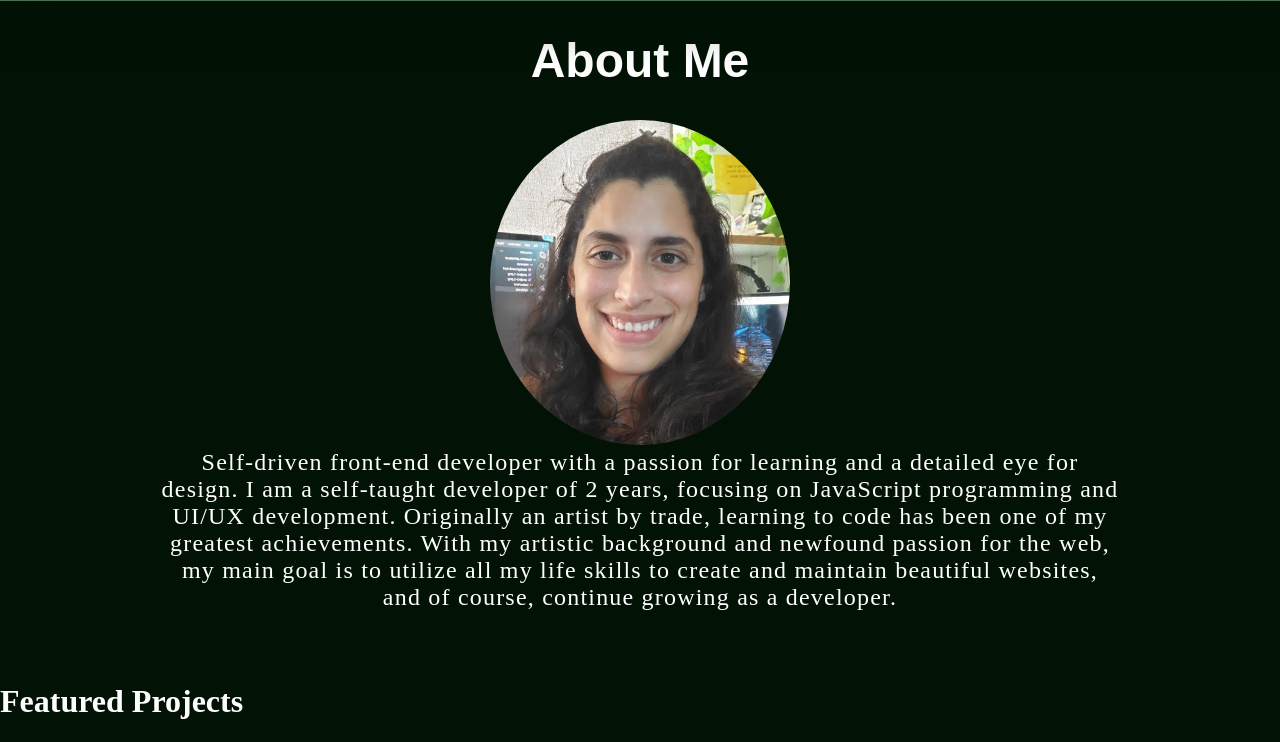
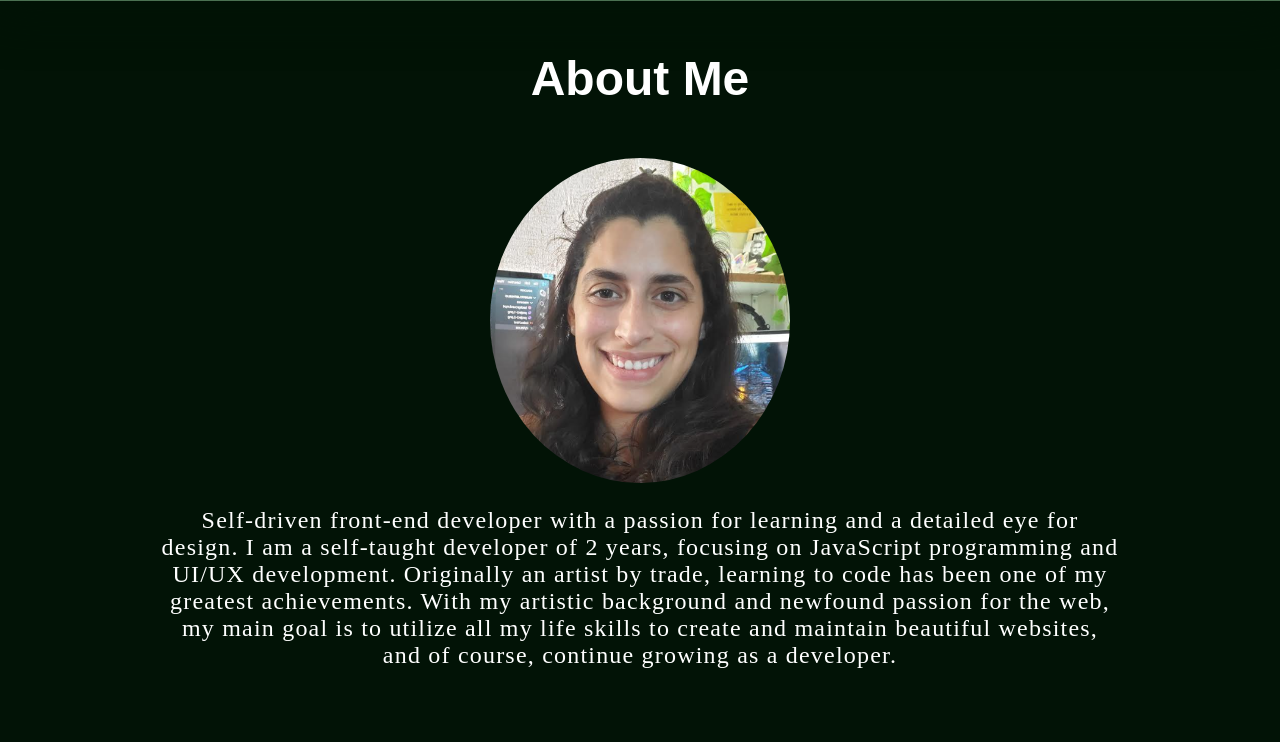
Before and after one commit to vilodye1/vilodye1.github.io, a PHP site: page / in a window 1280 px wide; the page is wider, and only the part inside the window is pictured. Shown: the part 838-1580 px from the top of that part. Run offline with PHP 8.4, Linux system fonts and the light colour scheme; some web fonts are replaced.

Commit message:
Update styles.css

```diff
--- a/styles.css
+++ b/styles.css
@@ -93,11 +93,13 @@ a {
 .about-me-title {
     font-family: Macondo, sans-serif;
     font-size: 48px;
+    margin-top: 50px;
 }
 .profile-img {
 border-radius: 50%;
 width: 300px;
 height: 325px;
+padding: 20px;
 }
 
 .about-me-p {
```
